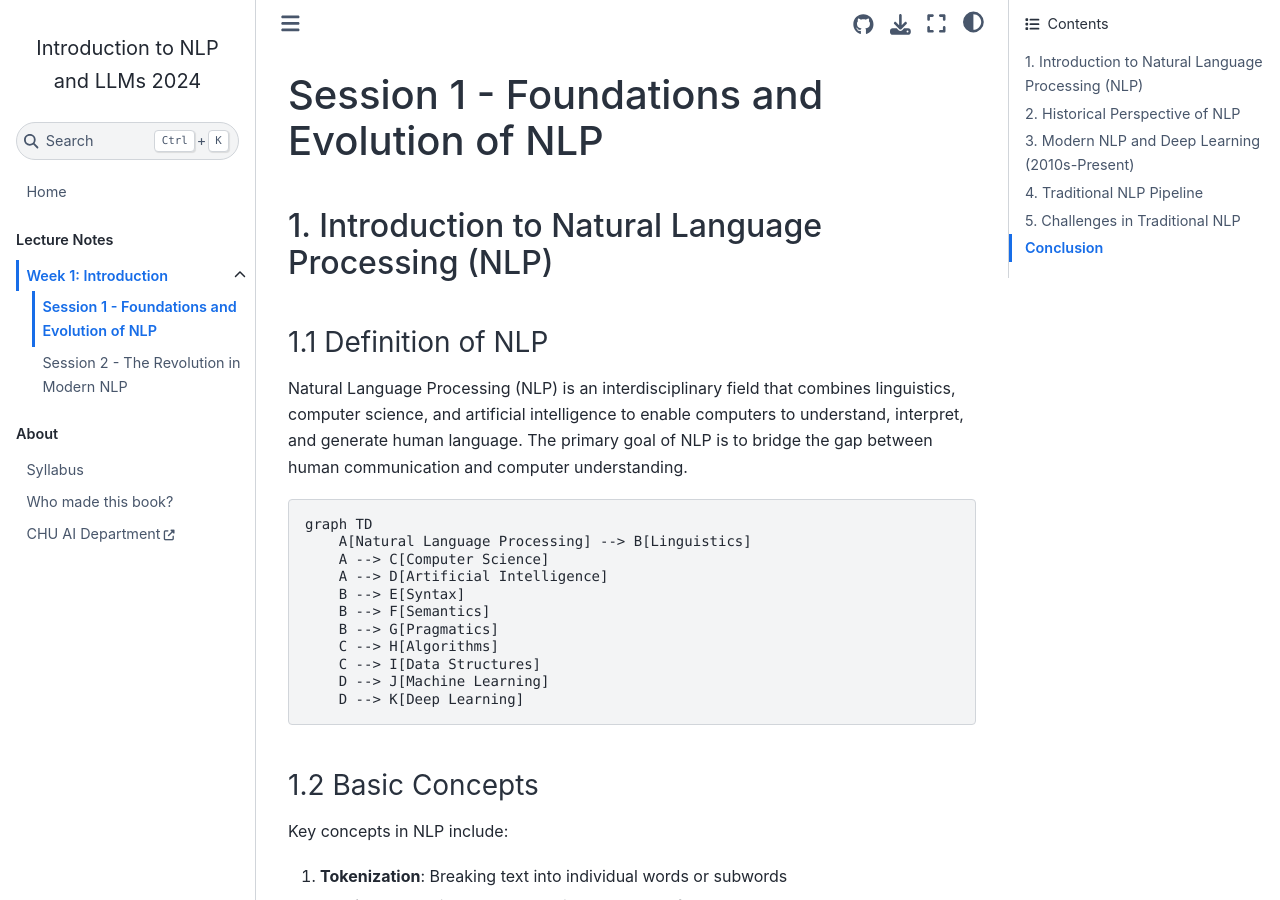
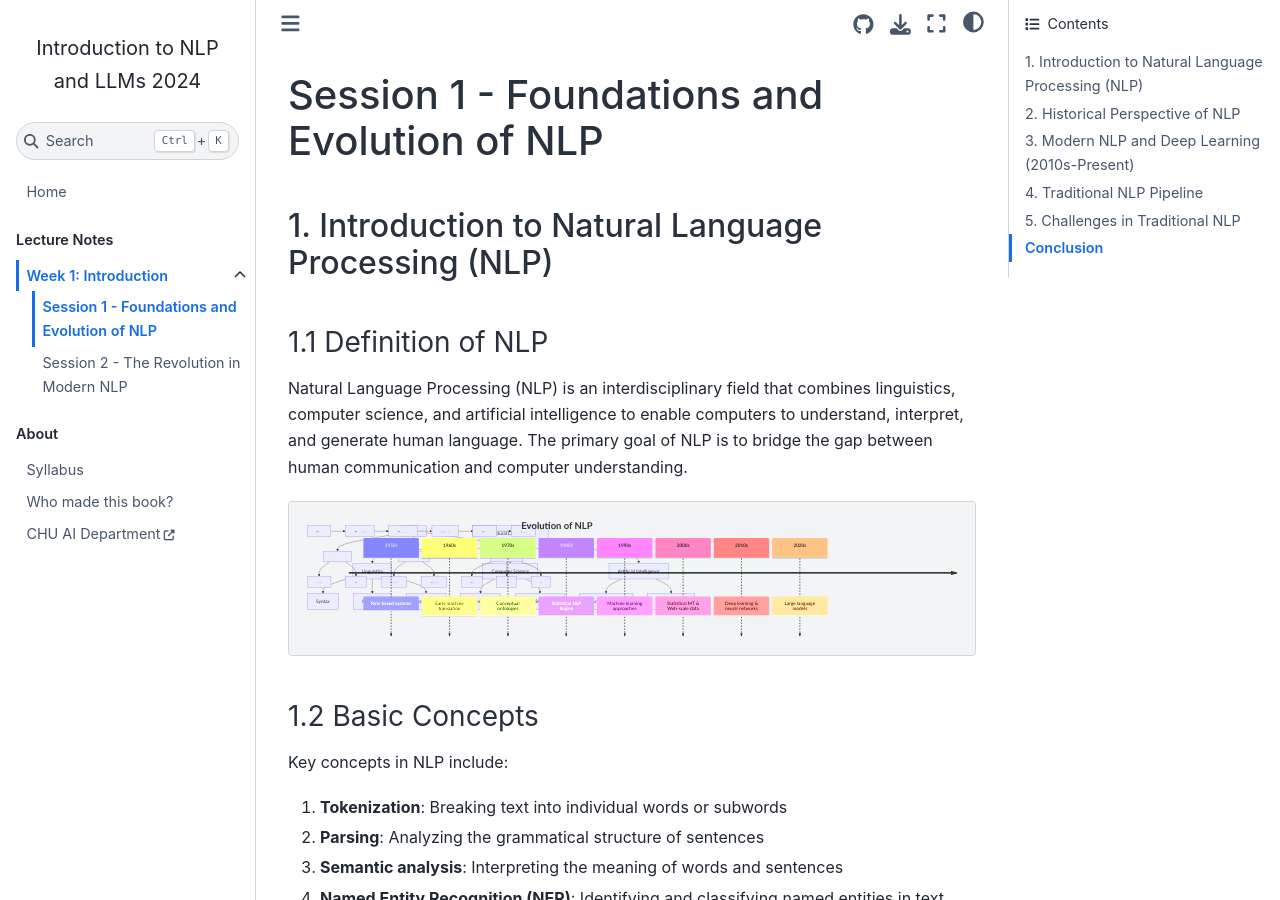
Before and after one commit to entelecheia/intronlp-2024, a Jupyter Book: the page built from book/en/week01/session1.md, in a window 1280 px wide and 900 px high. Built offline with Jupyter Book 1.0.4 settings and Sphinx 7.4.7 and the Sphinx Book theme 1.1.4, drawn with Linux system fonts in a browser that asks for light colours; some of the changed text lies outside the part shown.

Commit message:
refactor(docs): update mermaid code blocks to curly brace syntax week 01 sessions

````diff
--- a/book/en/week01/session1.md
+++ b/book/en/week01/session1.md
@@ -6,7 +6,7 @@
 
 Natural Language Processing (NLP) is an interdisciplinary field that combines linguistics, computer science, and artificial intelligence to enable computers to understand, interpret, and generate human language. The primary goal of NLP is to bridge the gap between human communication and computer understanding.
 
-```mermaid
+```{mermaid}
 graph TD
     A[Natural Language Processing] --> B[Linguistics]
     A --> C[Computer Science]
@@ -88,7 +88,7 @@
 
 ## 2. Historical Perspective of NLP
 
-```mermaid
+```{mermaid}
 timeline
     title Evolution of NLP
     1950s : Rule-based systems
@@ -199,7 +199,7 @@
 
 The current era of NLP is characterized by the dominance of deep learning approaches, particularly transformer-based models.
 
-```mermaid
+```{mermaid}
 graph TD
     A[Modern NLP] --> B[Word Embeddings]
     A --> C[Deep Neural Networks]
@@ -254,7 +254,7 @@
 
 The traditional NLP pipeline typically consists of several stages:
 
-```mermaid
+```{mermaid}
 graph LR
     A[Text Input] --> B[Text Preprocessing]
     B --> C[Feature Extraction]
````
Also changed, not shown: book/en/week01/session2.md (+3 -3 lines), book/ko/week01/session1.md (+4 -4 lines), book/ko/week01/session2.md (+3 -3 lines).
